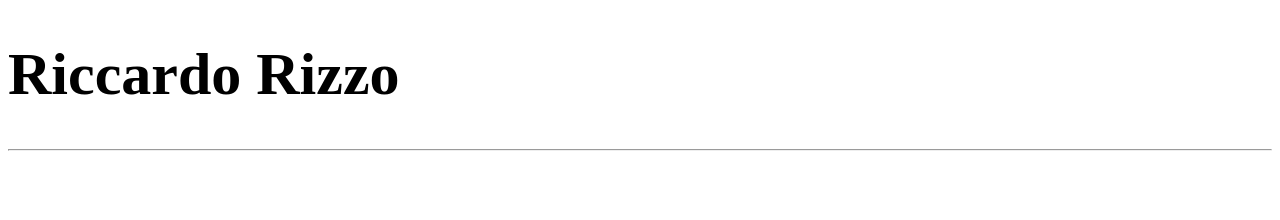
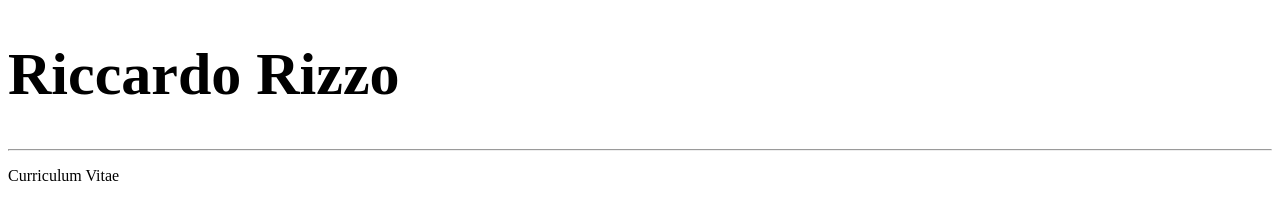
Before and after one commit to riccardorizzo17/riccardorizzo.github.io, a plain HTML site: page index.html in a window 1280 px wide. Drawn offline with Linux system fonts and the light colour scheme.

Commit message:
Update index.html

```diff
--- a/index.html
+++ b/index.html
@@ -11,5 +11,9 @@
   <body>
     <h1 style="font-size:60px;">Riccardo Rizzo</h1>
         <hr>
+    <p>
+      Curriculum Vitae
+    </p>
+
   </body>
 </html>
```
